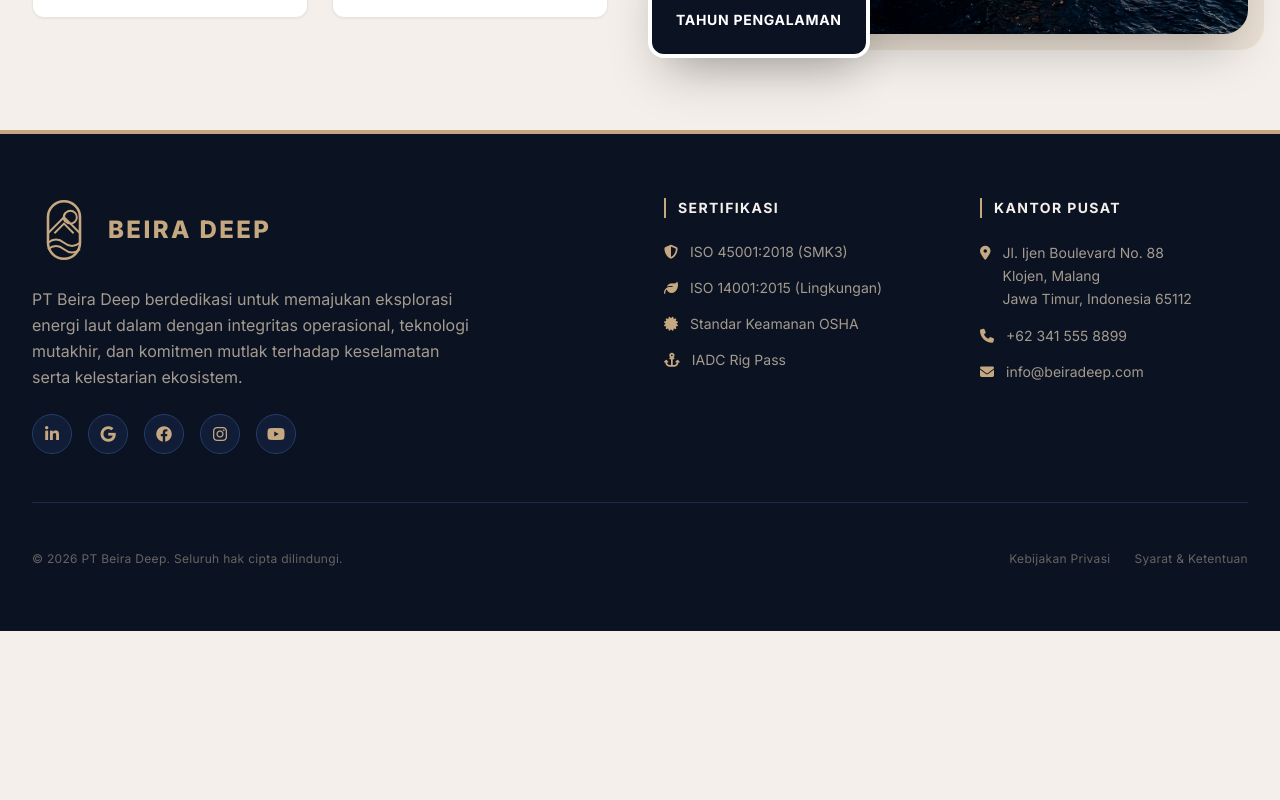
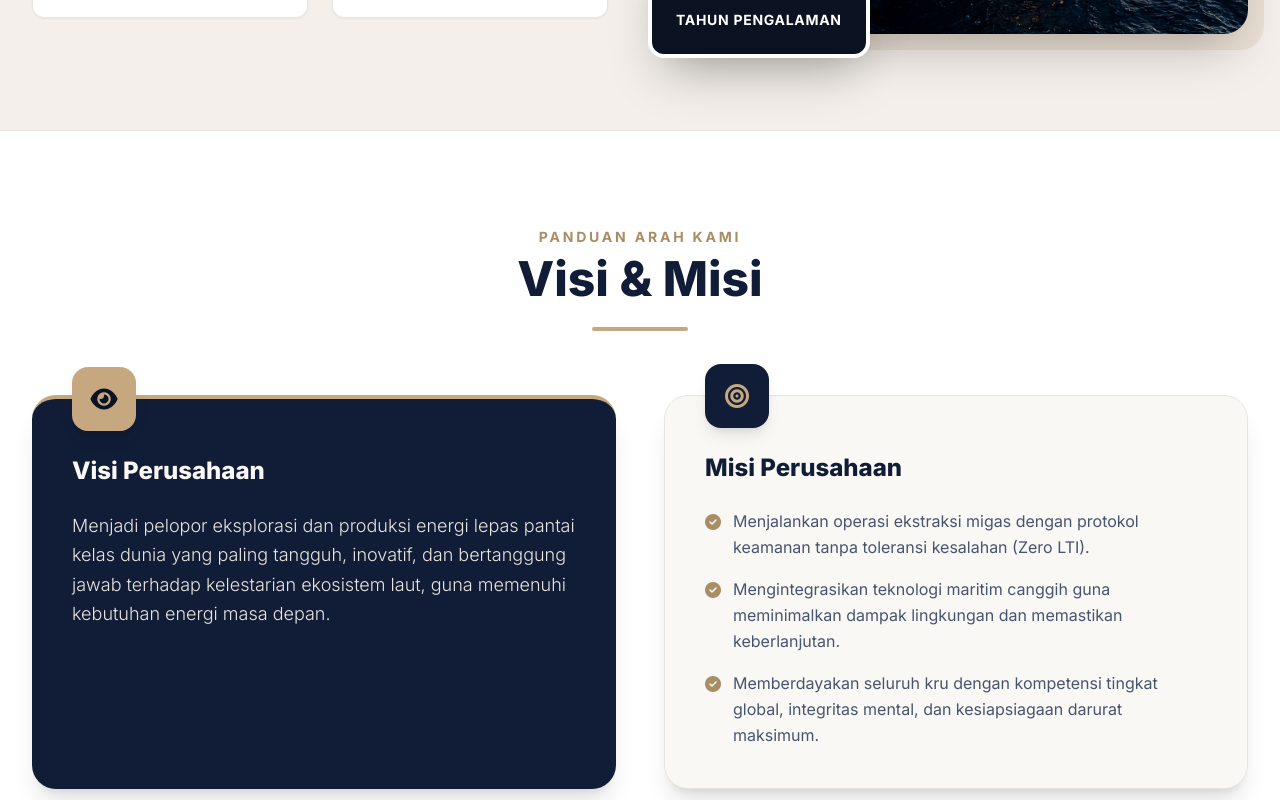
Before and after one commit to Fii2X05/k3-website-frontend, a React (Vite) app in the folder k3-website/: page / in a window 1280 px wide. Shown: the part 1560-2360 px from the top of the page. Before the commit the page ends 2191 px from the top, so only its background shows below. Built offline with nearby package versions, Linux system fonts and the light colour scheme.

Commit message:
Add visi misi

```diff
--- a/k3-website/src/pages/Home.tsx
+++ b/k3-website/src/pages/Home.tsx
@@ -187,6 +187,53 @@ export default function Home() {
         </div>
       </section>
 
+      {/* Visi dan Misi Perusahaan */}
+      <section className="py-24 bg-white border-t border-sand-200">
+        <div className="max-w-7xl mx-auto px-4 sm:px-6 lg:px-8">
+          <div className="text-center mb-16 animate-on-scroll">
+            <h2 className="text-gold-600 font-bold tracking-[0.2em] uppercase text-sm mb-2">Panduan Arah Kami</h2>
+            <h3 className="text-4xl md:text-5xl font-black text-navy-900">Visi & Misi</h3>
+            <div className="w-24 h-1 bg-gold-500 mx-auto mt-6 rounded-full"></div>
+          </div>
+
+          <div className="grid md:grid-cols-2 gap-12">
+            {/* Visi */}
+            <div className="bg-navy-900 p-8 md:p-10 rounded-3xl border-t-4 border-gold-500 shadow-xl relative animate-on-scroll group h-full">
+              <div className="absolute -top-8 left-8 md:left-10 w-16 h-16 bg-gold-500 rounded-2xl flex items-center justify-center shadow-lg transform group-hover:rotate-12 transition-transform duration-300">
+                <i className="fas fa-eye text-navy-950 text-2xl"></i>
+              </div>
+              <h4 className="text-2xl font-black text-sand-50 mb-6 mt-4">Visi Perusahaan</h4>
+              <p className="text-sand-200 text-lg leading-relaxed font-light">
+                Menjadi pelopor eksplorasi dan produksi energi lepas pantai kelas dunia yang paling tangguh,
+                inovatif, dan bertanggung jawab terhadap kelestarian ekosistem laut, guna memenuhi kebutuhan energi masa depan.
+              </p>
+            </div>
+
+            {/* Misi */}
+            <div className="bg-sand-50 p-8 md:p-10 rounded-3xl border border-sand-200 shadow-xl relative animate-on-scroll group h-full">
+              <div className="absolute -top-8 left-8 md:left-10 w-16 h-16 bg-navy-900 rounded-2xl flex items-center justify-center shadow-lg transform group-hover:-rotate-12 transition-transform duration-300">
+                <i className="fas fa-bullseye text-gold-500 text-2xl"></i>
+              </div>
+              <h4 className="text-2xl font-black text-navy-900 mb-6 mt-4">Misi Perusahaan</h4>
+              <ul className="space-y-4 text-navy-800/80 leading-relaxed">
+                <li className="flex items-start gap-3">
+                  <i className="fas fa-check-circle text-gold-600 mt-1.5 shrink-0"></i>
+                  <span>Menjalankan operasi ekstraksi migas dengan protokol keamanan tanpa toleransi kesalahan (Zero LTI).</span>
+                </li>
+                <li className="flex items-start gap-3">
+                  <i className="fas fa-check-circle text-gold-600 mt-1.5 shrink-0"></i>
+                  <span>Mengintegrasikan teknologi maritim canggih guna meminimalkan dampak lingkungan dan memastikan keberlanjutan.</span>
+                </li>
+                <li className="flex items-start gap-3">
+                  <i className="fas fa-check-circle text-gold-600 mt-1.5 shrink-0"></i>
+                  <span>Memberdayakan seluruh kru dengan kompetensi tingkat global, integritas mental, dan kesiapsiagaan darurat maksimum.</span>
+                </li>
+              </ul>
+            </div>
+          </div>
+        </div>
+      </section>
+
     </div>
   );
 }
```
